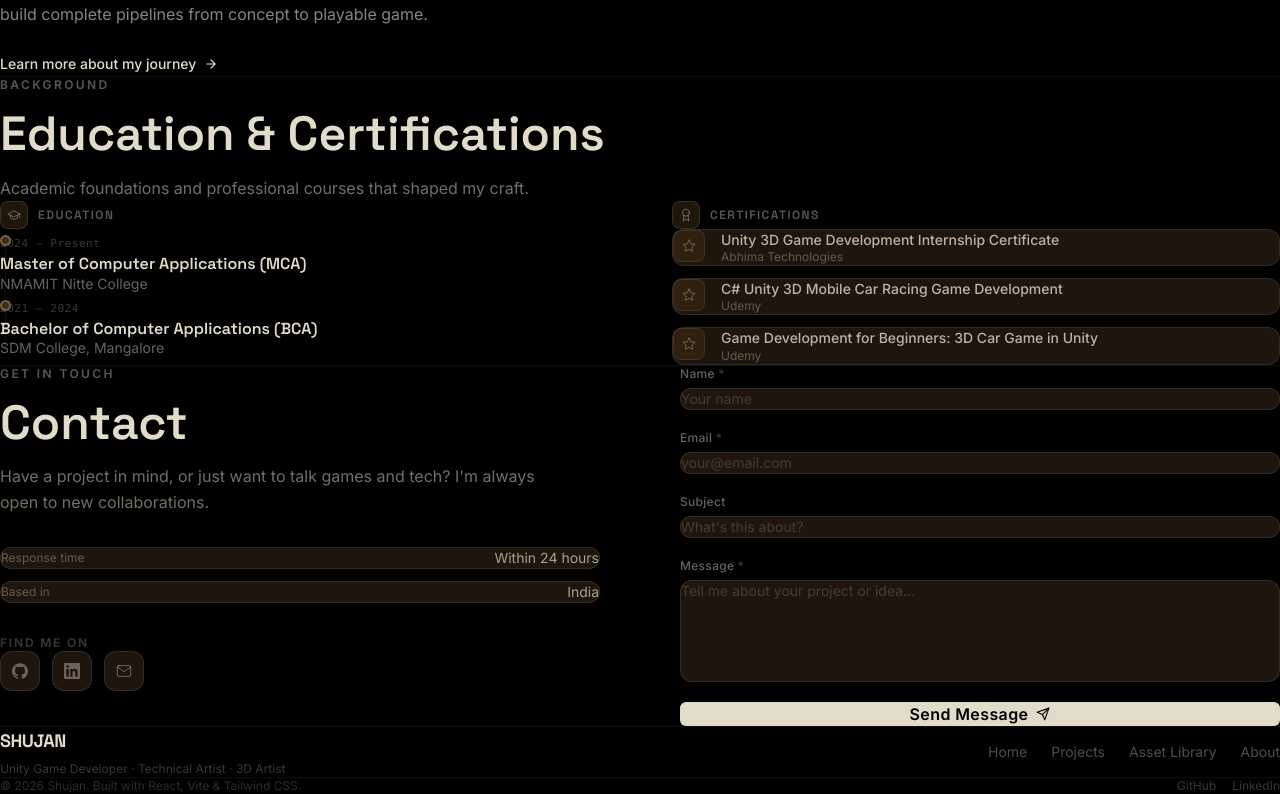
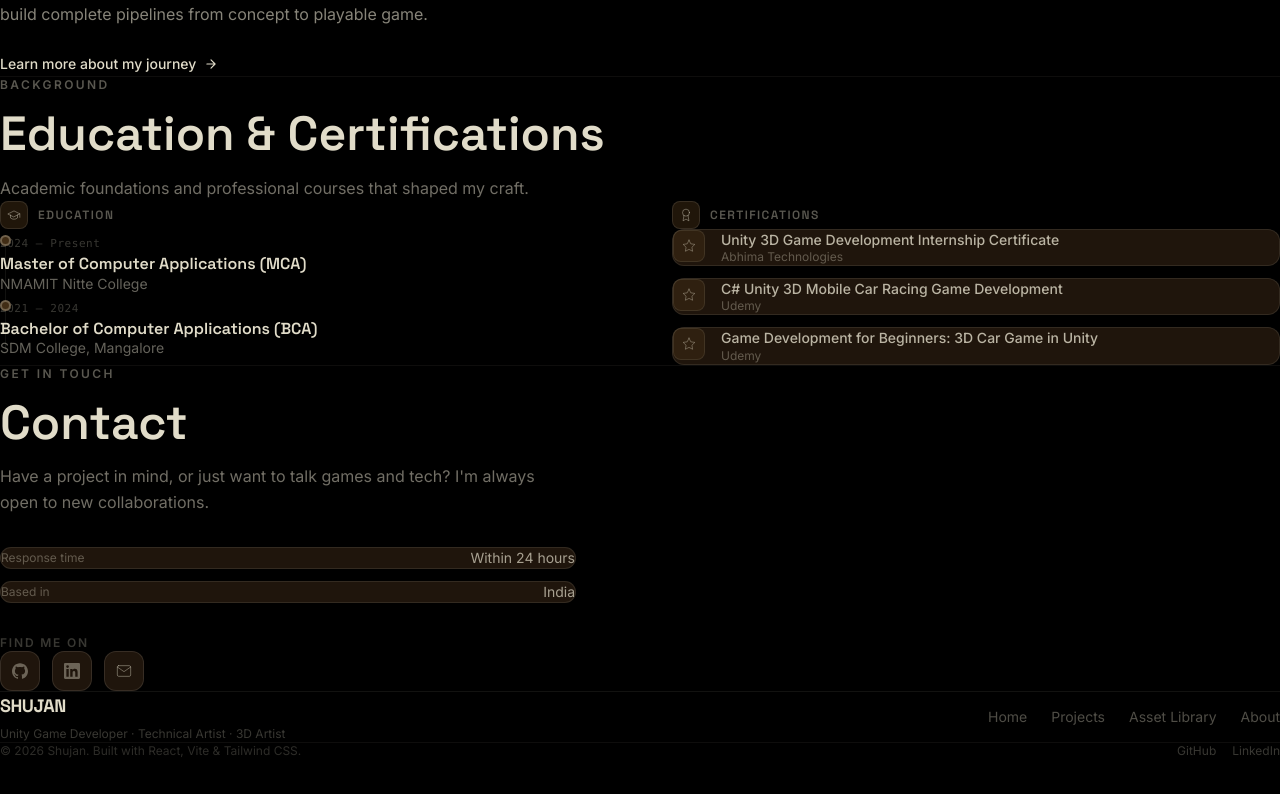
Before and after one commit to SHUJAN23/shujan-portfolio, a React (Vite) app: page /about in a window 1280 px wide. Shown: the part 551-1345 px from the top of the page. After the commit the page ends 1310 px from the top, so only its background shows below. Built offline with nearby package versions, Linux system fonts and the light colour scheme.

Commit message:
Resume.Pdf

```diff
--- a/src/components/layout/Navbar.jsx
+++ b/src/components/layout/Navbar.jsx
@@ -83,7 +83,7 @@ export default function Navbar() {
           <div className="hidden md:block">
             <Button
               as="a"
-              href="/resume.pdf"
+              href="/SHUJANJul.pdf"
               variant="outline"
               size="sm"
               external
@@ -174,7 +174,7 @@ export default function Navbar() {
                 >
                   <Button
                     as="a"
-                    href="/resume.pdf"
+                    href="/SHUJANJul.pdf"
                     variant="primary"
                     size="md"
                     external
--- a/src/components/sections/Contact.jsx
+++ b/src/components/sections/Contact.jsx
@@ -1,11 +1,8 @@
-import { useState, useCallback } from "react";
 import { motion } from "framer-motion";
 import SectionTitle from "../common/SectionTitle";
-import Button from "../common/Button";
 import Container from "../layout/Container";
 
-// ── Social links ──────────────────────────────────────────────────────────────
-// Replace hrefs with your real profile URLs
+// ── Social links — update hrefs with your real URLs ───────────────────────────
 
 const socials = [
   {
@@ -20,62 +17,14 @@ const socials = [
   },
   {
     name: "Email",
-    href: "mailto:shujand13@email.com",
+    href: "mailto:shujand13@gmail.com",
     icon: <MailIcon />,
   },
 ];
 
-// ── Field config ──────────────────────────────────────────────────────────────
-
-const fields = [
-  { id: "name",    label: "Name",    type: "text",  placeholder: "Your name",          required: true },
-  { id: "email",   label: "Email",   type: "email", placeholder: "your@email.com",     required: true },
-  { id: "subject", label: "Subject", type: "text",  placeholder: "What's this about?", required: false },
-];
-
-const initialForm = { name: "", email: "", subject: "", message: "" };
-
 // ── Component ─────────────────────────────────────────────────────────────────
 
 export default function Contact() {
-  const [form, setForm]       = useState(initialForm);
-  const [errors, setErrors]   = useState({});
-  const [status, setStatus]   = useState("idle"); // idle | sending | success | error
-
-  const validate = useCallback(() => {
-    const next = {};
-    if (!form.name.trim())                        next.name    = "Name is required.";
-    if (!form.email.trim())                       next.email   = "Email is required.";
-    else if (!/^[^\s@]+@[^\s@]+\.[^\s@]+$/.test(form.email))
-                                                  next.email   = "Enter a valid email.";
-    if (!form.message.trim())                     next.message = "Message is required.";
-    return next;
-  }, [form]);
-
-  const handleChange = useCallback((e) => {
-    const { id, value } = e.target;
-    setForm((prev) => ({ ...prev, [id]: value }));
-    // Clear error on change
-    if (errors[id]) setErrors((prev) => ({ ...prev, [id]: undefined }));
-  }, [errors]);
-
-  const handleSubmit = useCallback(async (e) => {
-    e.preventDefault();
-    const validation = validate();
-    if (Object.keys(validation).length > 0) {
-      setErrors(validation);
-      return;
-    }
-
-    setStatus("sending");
-
-    // ── Replace this with your actual form endpoint (Formspree, EmailJS, etc.) ──
-    // For now we simulate a successful send after 1.2s
-    await new Promise((res) => setTimeout(res, 1200));
-    setStatus("success");
-    setForm(initialForm);
-  }, [form, validate]);
-
   return (
     <section
       id="contact"
@@ -89,9 +38,8 @@ export default function Contact() {
       />
 
       <Container>
-        <div className="grid grid-cols-1 lg:grid-cols-2 gap-12 lg:gap-20">
-
-          {/* ── Left: heading + socials ── */}
+        {/* Single column — form commented out, left info centred */}
+        <div className="max-w-xl">
           <motion.div
             initial={{ opacity: 0, y: 20 }}
             whileInView={{ opacity: 1, y: 0 }}
@@ -109,9 +57,8 @@ export default function Contact() {
             {/* Info cards */}
             <div className="flex flex-col gap-3">
               {[
-                { label: "Response time",  value: "Within 24 hours" },
-               // { label: "Available for",  value: "Freelance · Full-time · Collabs" },
-                { label: "Based in",       value: "India" },
+                { label: "Response time", value: "Within 24 hours" },
+                { label: "Based in",      value: "India" },
               ].map((item) => (
                 <div
                   key={item.label}
@@ -144,206 +91,26 @@ export default function Contact() {
               </div>
             </div>
           </motion.div>
+        </div>
 
-          {/* ── Right: form ── */}
-          <motion.div
-            initial={{ opacity: 0, y: 20 }}
-            whileInView={{ opacity: 1, y: 0 }}
-            viewport={{ once: true, margin: "-80px" }}
-            transition={{ duration: 0.5, delay: 0.15 }}
-          >
-            {status === "success" ? (
-              <SuccessState onReset={() => setStatus("idle")} />
-            ) : (
-              <form
-                onSubmit={handleSubmit}
-                noValidate
-                className="flex flex-col gap-5"
-                aria-label="Contact form"
-              >
-                {/* Text fields */}
-                {fields.map((field) => (
-                  <FormField
-                    key={field.id}
-                    field={field}
-                    value={form[field.id]}
-                    error={errors[field.id]}
-                    onChange={handleChange}
-                  />
-                ))}
+        {/*
+          ── Contact form — commented out until backend endpoint is ready ──
+          To re-enable: uncomment this block and add your Formspree/EmailJS endpoint.
 
-                {/* Message textarea */}
-                <div className="flex flex-col gap-1.5">
-                  <label
-                    htmlFor="message"
-                    className="text-xs font-medium text-[#E1DCC9]/45 font-[Inter] tracking-wide"
-                  >
-                    Message <span className="text-[#E1DCC9]/25">*</span>
-                  </label>
-                  <textarea
-                    id="message"
-                    value={form.message}
-                    onChange={handleChange}
-                    required
-                    rows={5}
-                    placeholder="Tell me about your project or idea..."
-                    aria-invalid={!!errors.message}
-                    aria-describedby={errors.message ? "message-error" : undefined}
-                    className={`
-                      w-full px-4 py-3 rounded-xl resize-none
-                      bg-[#1F150C] border text-sm text-[#E1DCC9] font-[Inter]
-                      placeholder-[rgba(225,220,201,0.2)]
-                      focus:outline-none focus:ring-1 focus:ring-[rgba(225,220,201,0.35)]
-                      transition-colors duration-200
-                      ${errors.message
-                        ? "border-red-800/60"
-                        : "border-[rgba(225,220,201,0.12)] focus:border-[rgba(225,220,201,0.3)]"
-                      }
-                    `}
-                  />
-                  {errors.message && (
-                    <p id="message-error" role="alert" className="text-xs text-red-400/80 font-[Inter] mt-0.5">
-                      {errors.message}
-                    </p>
-                  )}
-                </div>
-
-                {/* Submit */}
-                <Button
-                  type="submit"
-                  variant="primary"
-                  size="lg"
-                  disabled={status === "sending"}
-                  className={`mt-1 w-full ${status === "sending" ? "opacity-60 cursor-not-allowed" : ""}`}
-                >
-                  {status === "sending" ? (
-                    <>
-                      <SpinnerIcon />
-                      Sending...
-                    </>
-                  ) : (
-                    <>
-                      Send Message
-                      <SendIcon />
-                    </>
-                  )}
-                </Button>
-
-                {status === "error" && (
-                  <p role="alert" className="text-xs text-red-400/80 text-center font-[Inter]">
-                    Something went wrong. Please try again or email me directly.
-                  </p>
-                )}
-              </form>
-            )}
+          <motion.div ...>
+            <form onSubmit={handleSubmit} ...>
+              Name / Email / Subject fields
+              Message textarea
+              Send Message button
+            </form>
           </motion.div>
-        </div>
+        */}
       </Container>
     </section>
   );
 }
 
-// ── Sub-components ────────────────────────────────────────────────────────────
-
-function FormField({ field, value, error, onChange }) {
-  return (
-    <div className="flex flex-col gap-1.5">
-      <label
-        htmlFor={field.id}
-        className="text-xs font-medium text-[#E1DCC9]/45 font-[Inter] tracking-wide"
-      >
-        {field.label}{" "}
-        {field.required && <span className="text-[#E1DCC9]/25">*</span>}
-      </label>
-      <input
-        id={field.id}
-        type={field.type}
-        value={value}
-        onChange={onChange}
-        required={field.required}
-        placeholder={field.placeholder}
-        aria-invalid={!!error}
-        aria-describedby={error ? `${field.id}-error` : undefined}
-        className={`
-          w-full px-4 py-3 rounded-xl
-          bg-[#1F150C] border text-sm text-[#E1DCC9] font-[Inter]
-          placeholder-[rgba(225,220,201,0.2)]
-          focus:outline-none focus:ring-1 focus:ring-[rgba(225,220,201,0.35)]
-          transition-colors duration-200
-          ${error
-            ? "border-red-800/60"
-            : "border-[rgba(225,220,201,0.12)] focus:border-[rgba(225,220,201,0.3)]"
-          }
-        `}
-      />
-      {error && (
-        <p id={`${field.id}-error`} role="alert" className="text-xs text-red-400/80 font-[Inter] mt-0.5">
-          {error}
-        </p>
-      )}
-    </div>
-  );
-}
-
-function SuccessState({ onReset }) {
-  return (
-    <motion.div
-      initial={{ opacity: 0, scale: 0.96 }}
-      animate={{ opacity: 1, scale: 1 }}
-      transition={{ duration: 0.4 }}
-      className="flex flex-col items-center justify-center gap-6 py-16 px-8 text-center bg-[#1F150C] border border-[rgba(225,220,201,0.15)] rounded-2xl"
-    >
-      <div className="w-14 h-14 rounded-full bg-[#412D15]/60 border border-[rgba(225,220,201,0.2)] flex items-center justify-center text-[#E1DCC9]/70">
-        <CheckIcon />
-      </div>
-      <div>
-        <h3 className="text-lg font-semibold text-[#E1DCC9] font-[Space_Grotesk] mb-2">
-          Message sent
-        </h3>
-        <p className="text-sm text-[#E1DCC9]/45 font-[Inter]">
-          Thanks for reaching out. I'll get back to you within 24 hours.
-        </p>
-      </div>
-      <button
-        onClick={onReset}
-        className="text-xs text-[#E1DCC9]/35 hover:text-[#E1DCC9]/60 transition-colors font-[Inter] cursor-pointer"
-      >
-        Send another message
-      </button>
-    </motion.div>
-  );
-}
-
 // ── Icons ─────────────────────────────────────────────────────────────────────
-
-function SendIcon() {
-  return (
-    <svg xmlns="http://www.w3.org/2000/svg" width="14" height="14" viewBox="0 0 24 24"
-      fill="none" stroke="currentColor" strokeWidth="2" strokeLinecap="round" strokeLinejoin="round" aria-hidden="true">
-      <line x1="22" y1="2" x2="11" y2="13" />
-      <polygon points="22 2 15 22 11 13 2 9 22 2" />
-    </svg>
-  );
-}
-
-function SpinnerIcon() {
-  return (
-    <svg xmlns="http://www.w3.org/2000/svg" width="14" height="14" viewBox="0 0 24 24"
-      fill="none" stroke="currentColor" strokeWidth="2" strokeLinecap="round" strokeLinejoin="round"
-      className="animate-spin" aria-hidden="true">
-      <path d="M21 12a9 9 0 1 1-6.219-8.56" />
-    </svg>
-  );
-}
-
-function CheckIcon() {
-  return (
-    <svg xmlns="http://www.w3.org/2000/svg" width="22" height="22" viewBox="0 0 24 24"
-      fill="none" stroke="currentColor" strokeWidth="2" strokeLinecap="round" strokeLinejoin="round" aria-hidden="true">
-      <polyline points="20 6 9 17 4 12" />
-    </svg>
-  );
-}
 
 function GitHubIcon() {
   return (
--- a/src/components/sections/Hero.jsx
+++ b/src/components/sections/Hero.jsx
@@ -142,7 +142,7 @@ export default function Hero() {
               </Button>
               <Button
                 as="a"
-                href="/resume.pdf"
+                href="/SHUJANJul.pdf"
                 variant="outline"
                 size="lg"
                 external
--- a/src/components/sections/Resume.jsx
+++ b/src/components/sections/Resume.jsx
@@ -91,7 +91,7 @@ export default function Resume() {
           >
             <Button
               as="a"
-              href="/resume.pdf"
+              href="/SHUJANJul.pdf"
               variant="outline"
               size="md"
               external
--- a/src/data/models.json
+++ b/src/data/models.json
@@ -1,15 +1,4 @@
 [
-  {
-    "id": "pickup-truck",
-    "title": "PickUp Truck",
-    "category": "Vehicle",
-    "software": ["Blender"],
-    "tags": ["Modular", "Game Ready", "PBR"],
-    "polycount": "56.1k tris",
-    "preview": "assets/images/models/PickUp.webp",
-    "model": "https://res.cloudinary.com/dhzbjktti/image/upload/v1783066248/TruckModel_qsrgih.glb",
-    "featured": true
-  },
   {
     "id": "Car1",
     "title": "Ambassador",
@@ -20,6 +9,17 @@
     "preview": "assets/images/models/Ambassador.webp",
     "model": "https://res.cloudinary.com/dhzbjktti/image/upload/v1783078982/Ambassidor_hmph5i.glb",
     "featured": true
+  },
+{
+    "id": "Truck",
+    "title": "Desi Truck",
+    "category": "Vehical",
+    "software": ["Blender"],
+    "tags": ["Modular", "Game Ready", "PBR"],
+    "polycount": "37k tris",
+    "preview": "assets/images/models/Truck.webp",
+    "model": "https://res.cloudinary.com/dhzbjktti/image/upload/v1783175387/Lorry_l3dkgd.glb",
+    "featured": false
   },
   {
     "id": "Van",
@@ -33,15 +33,15 @@
     "featured": true
   },
   {
-    "id": "Truck",
-    "title": "Desi Truck",
-    "category": "Vehical",
+    "id": "pickup-truck",
+    "title": "PickUp Truck",
+    "category": "Vehicle",
     "software": ["Blender"],
     "tags": ["Modular", "Game Ready", "PBR"],
-    "polycount": "37k tris",
-    "preview": "assets/images/models/Truck.webp",
-    "model": "https://res.cloudinary.com/dhzbjktti/image/upload/v1783175387/Lorry_l3dkgd.glb",
-    "featured": false
+    "polycount": "56.1k tris",
+    "preview": "assets/images/models/PickUp.webp",
+    "model": "https://res.cloudinary.com/dhzbjktti/image/upload/v1783681690/TruckModel1_yhp4ee.glb",
+    "featured": true
   },
   {
     "id": "Windmill",
```
Also changed, not shown: 1 other file (tests, documents, lock files or other folders).
